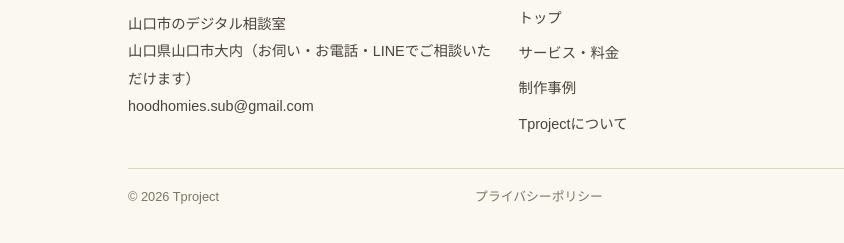
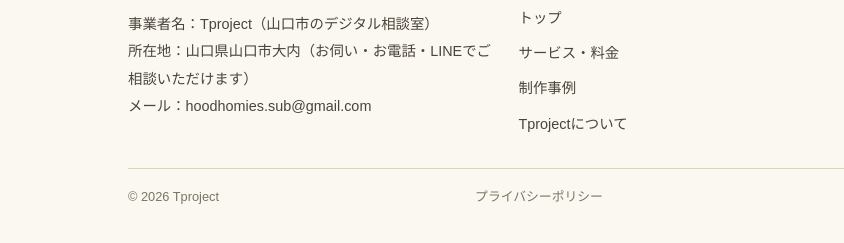
Before and after one commit to papachi03/tproject-site, a plain HTML site: page about/index.html in a window 1280 px wide. Shown: the part 3581-3824 px from the top of the page, 0-844 px from the left. Drawn offline with Linux system fonts and the light colour scheme; a web font is replaced by a local one.

Commit message:
フッターに事業者名「Tproject」を明記し、メールを普通の文字に
Metaのビジネス認証で「サイトに正式なビジネス名が表示されていることを確認できない」
と却下されたため、事業者名・所在地・メールを文字で読める形にした。

Co-Authored-By: Claude Opus 5.5 <noreply@anthropic.com>

```diff
--- a/about/index.html
+++ b/about/index.html
@@ -328,7 +328,7 @@
   <div class="wrap">
     <div>
       <a class="brand" href="../"><img src="../assets/img/logo_black.png" alt="Tproject" width="800" height="500"></a>
-      <p style="margin-top:14px">山口市のデジタル相談室<br>山口県山口市大内（お伺い・お電話・LINEでご相談いただけます）<br>hoodhomies.sub@gmail.com</p>
+      <p style="margin-top:14px">事業者名：Tproject（山口市のデジタル相談室）<br>所在地：山口県山口市大内（お伺い・お電話・LINEでご相談いただけます）<br>メール：<a href="mailto:hoodhomies.sub@gmail.com">hoodhomies.sub@gmail.com</a></p>
     </div>
     <div>
       <h4>MENU</h4>
```
Also changed, not shown: index.html (+1 -1 lines), services/index.html (+1 -1 lines), works/index.html (+1 -1 lines).
